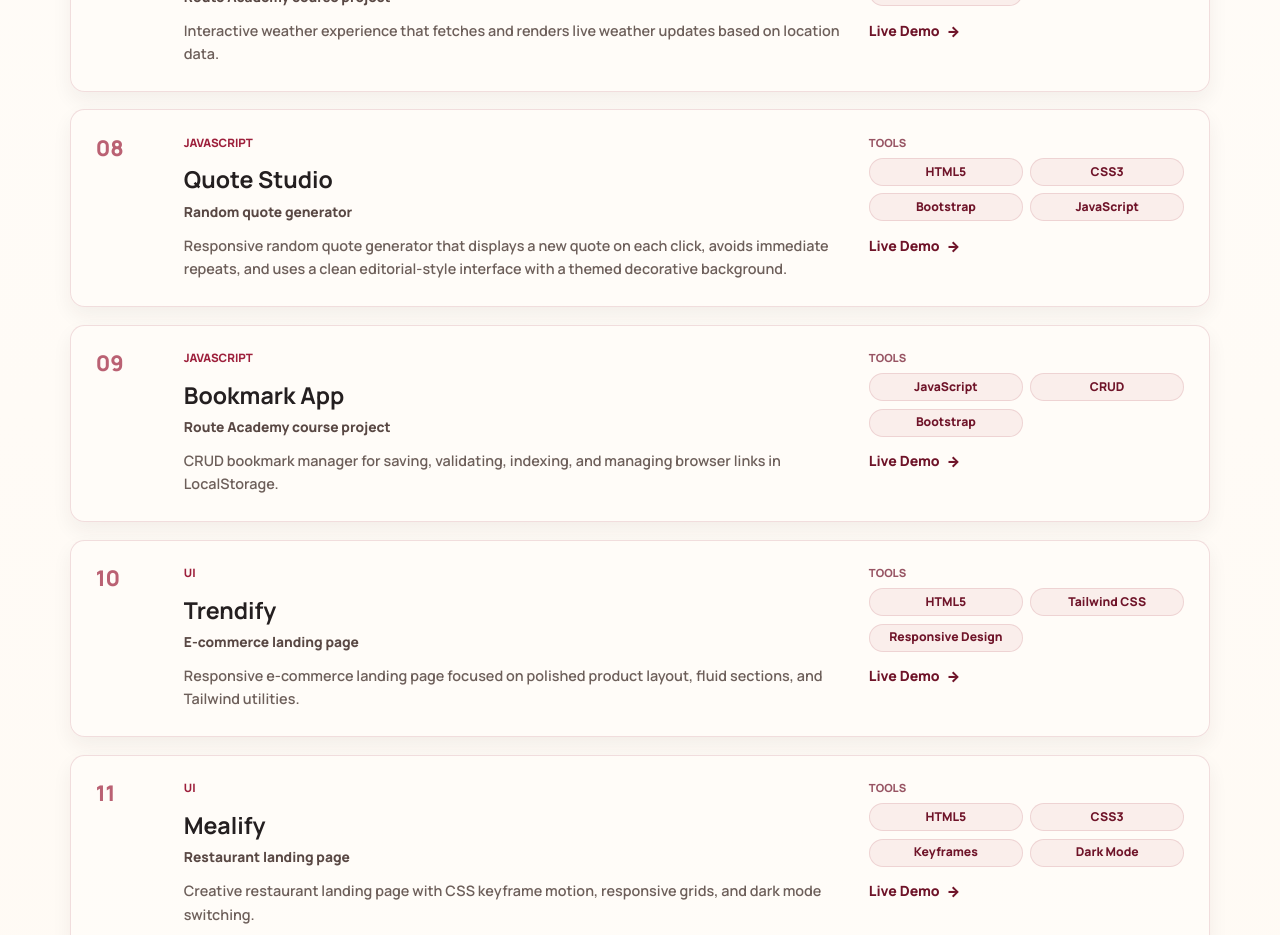
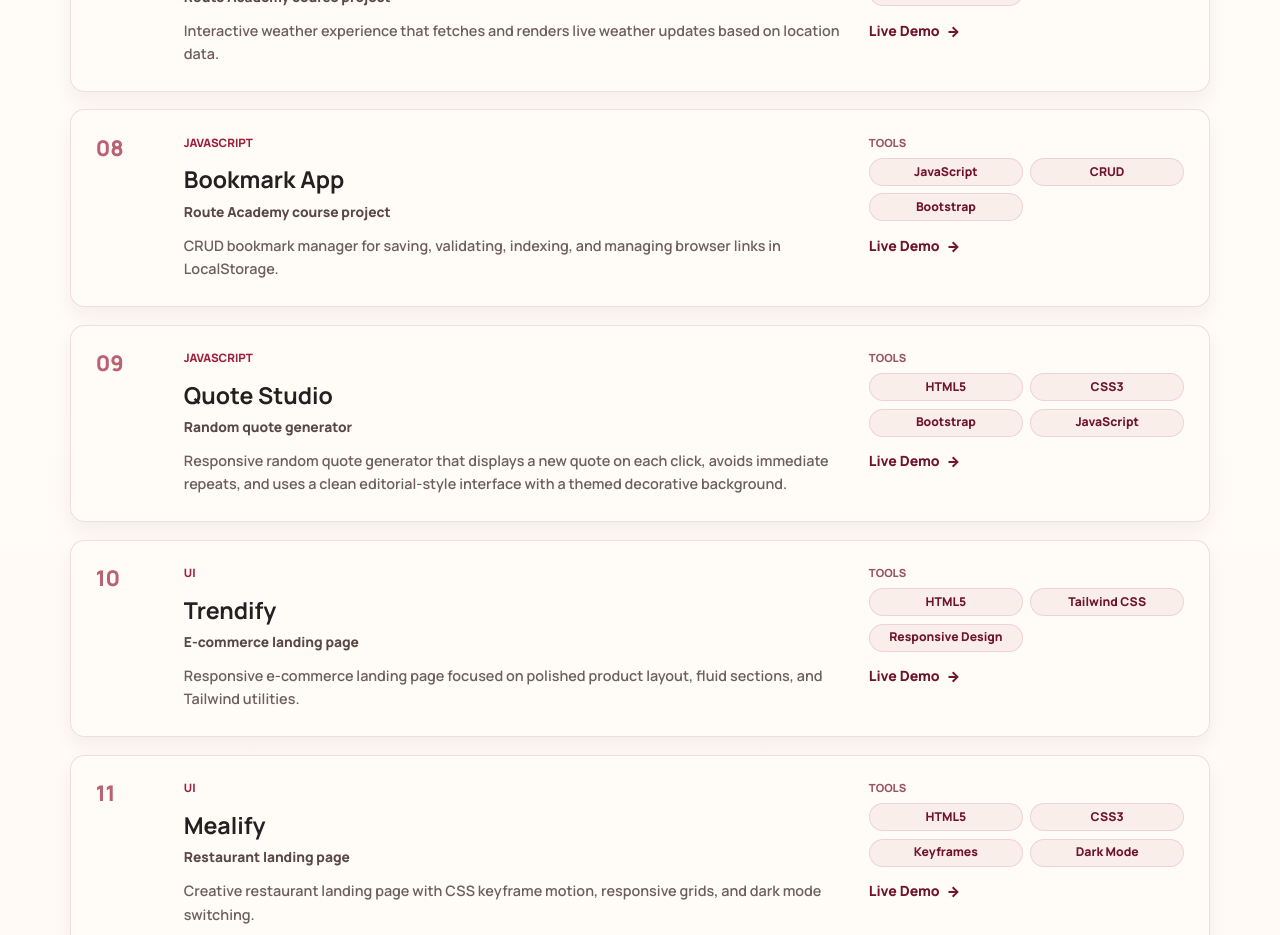
Before and after one commit to MalakMohamed119/MyPortfolio, an Angular app: page /projects in a window 1280 px wide. Shown: the part 1980-2915 px from the top of the page. Built offline with nearby package versions, Linux system fonts and the light colour scheme.

Commit message:
first commit

```diff
--- a/src/app/data/projects.data.ts
+++ b/src/app/data/projects.data.ts
@@ -10,8 +10,8 @@ export const PROJECTS_BY_LANGUAGE = {
     { title: 'MedGuid', type: 'مشروع التخرج', category: 'Angular', description: 'منصة رعاية صحية شاملة تربط المرضى والأطباء والإدارة بتجربة رقمية متكاملة، مع مساعد صحي ذكي للحجز والسجلات الطبية ولوحات تحكم حسب الدور.', stack: ['Angular', 'TypeScript', 'SSR', 'SCSS', 'API Integration'], link: 'https://medical-finalproject.vercel.app' },
     { title: 'Movie Night', type: 'مشروع تدريبي في ITI', category: 'Angular', description: 'تطبيق لاكتشاف الأفلام يعتمد على APIs خارجية، مع عرض واضح لحالة التحميل وتصميم Bootstrap متجاوب.', stack: ['Angular', 'TypeScript', 'Bootstrap', 'API Integration'], link: 'https://movie-night-seven.vercel.app' },
     { title: 'Weather App', type: 'مشروع تدريبي من Route Academy', category: 'JavaScript', description: 'تطبيق طقس تفاعلي يجلب تحديثات الطقس الحية ويعرضها حسب بيانات الموقع.', stack: ['JavaScript', 'Bootstrap', 'Async API'], link: 'https://weather-app-nine-sand-74.vercel.app/' },
+    { title: 'Bookmark App', type: 'مشروع تدريبي من Route Academy', category: 'JavaScript', description: 'تطبيق لإدارة الروابط يتيح الحفظ، التحقق، الفهرسة، والتعديل باستخدام التخزين المحلي.', stack: ['JavaScript', 'CRUD', 'Bootstrap'], link: 'https://malakmohamed119.github.io/Bookmark/' },
     { title: 'Quote Studio', type: 'مولد اقتباسات عشوائية', category: 'JavaScript', description: 'تطبيق متجاوب لعرض اقتباس جديد عند كل ضغطة، مع تجنب تكرار نفس الاقتباس مرتين متتاليتين وواجهة تحريرية نظيفة بخلفية ديكورية مناسبة.', stack: ['HTML5', 'CSS3', 'Bootstrap', 'JavaScript'], link: 'https://random-quote-mu-eight.vercel.app/' },
-    { title: 'Bookmark App', type: 'مشروع تدريبي من Route Academy', category: 'JavaScript', description: 'تطبيق لإدارة الروابط يتيح الحفظ، التحقق، الفهرسة، والتعديل باستخدام التخزين المحلي.', stack: ['JavaScript', 'CRUD', 'Bootstrap'], link: 'https://malakmohamed119.github.io/Bookmark/' },
     { title: 'Trendify', type: 'صفحة تعريفية لمتجر إلكتروني', category: 'UI', description: 'صفحة متجر متجاوبة تركز على عرض المنتجات بشكل منظم واستخدام Tailwind لتجربة سلسة.', stack: ['HTML5', 'Tailwind CSS', 'Responsive Design'], link: 'https://malakmohamed119.github.io/TreNdiFy/' },
     { title: 'Mealify', type: 'صفحة تعريفية لمطعم', category: 'UI', description: 'صفحة مطعم بتصميم حيوي، حركات CSS، شبكات متجاوبة، وتبديل بين الوضع الفاتح والداكن.', stack: ['HTML5', 'CSS3', 'Keyframes', 'Dark Mode'], link: 'https://mealify-plum-kappa.vercel.app/' },
     { title: 'Bakery', type: 'صفحة تعريفية لمخبز', category: 'UI', description: 'صفحة مخبز بتصميم بسيط ومنظم مبنية باستخدام Bootstrap وتخطيط متجاوب.', stack: ['HTML5', 'CSS3', 'Bootstrap 5'], link: 'https://bakery-roan-seven.vercel.app' },
@@ -75,20 +75,20 @@ export const PROJECTS_BY_LANGUAGE = {
       link: 'https://weather-app-nine-sand-74.vercel.app/',
     },
     {
+      title: 'Bookmark App',
+      type: 'Route Academy course project',
+      category: 'JavaScript',
+      description: 'CRUD bookmark manager for saving, validating, indexing, and managing browser links in LocalStorage.',
+      stack: ['JavaScript', 'CRUD', 'Bootstrap'],
+      link: 'https://malakmohamed119.github.io/Bookmark/',
+    },
+    {
       title: 'Quote Studio',
       type: 'Random quote generator',
       category: 'JavaScript',
       description: 'Responsive random quote generator that displays a new quote on each click, avoids immediate repeats, and uses a clean editorial-style interface with a themed decorative background.',
       stack: ['HTML5', 'CSS3', 'Bootstrap', 'JavaScript'],
       link: 'https://random-quote-mu-eight.vercel.app/',
-    },
-    {
-      title: 'Bookmark App',
-      type: 'Route Academy course project',
-      category: 'JavaScript',
-      description: 'CRUD bookmark manager for saving, validating, indexing, and managing browser links in LocalStorage.',
-      stack: ['JavaScript', 'CRUD', 'Bootstrap'],
-      link: 'https://malakmohamed119.github.io/Bookmark/',
     },
     {
       title: 'Trendify',
```
